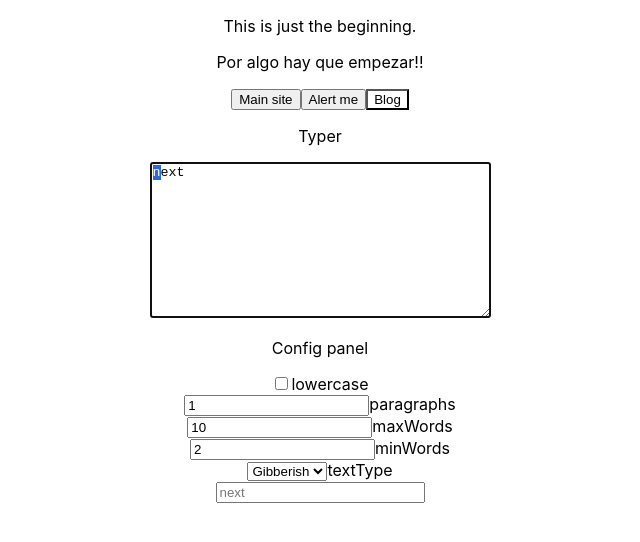
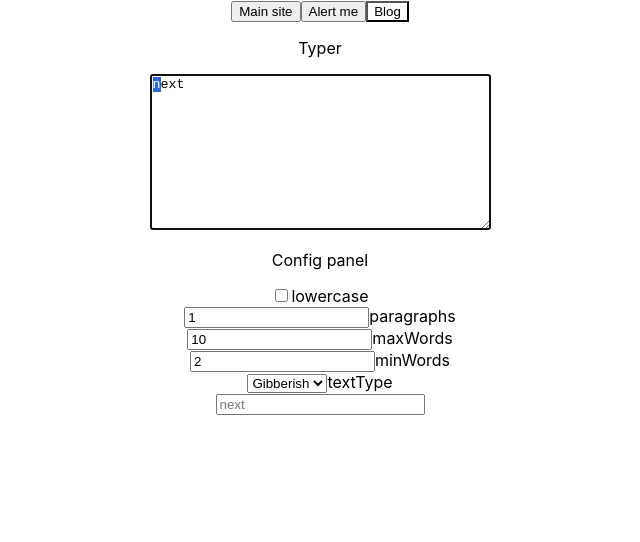
Before and after one commit to fjrois/typer, a React (Create React App) app: page / in a window 1280 px wide. Shown: the top 542 px of the page, without its empty margins (320-960 px from the left). Built offline with nearby package versions, Linux system fonts and the light colour scheme.

Commit message:
Removed silly message from FirstComponent

```diff
--- a/src/components/FirstComponent.js
+++ b/src/components/FirstComponent.js
@@ -17,9 +17,6 @@ class FirstComponent extends React.Component {
     const { isBlogDisplayed } = this.props;
     return (
       <>
-        <p>This is just the beginning.</p>
-        <p>Por algo hay que empezar!!</p>
-
         <button onClick={this.redirectToMainSite}>Main site</button>
         <button onClick={this.showAlert}>Alert me</button>
         <button
```
